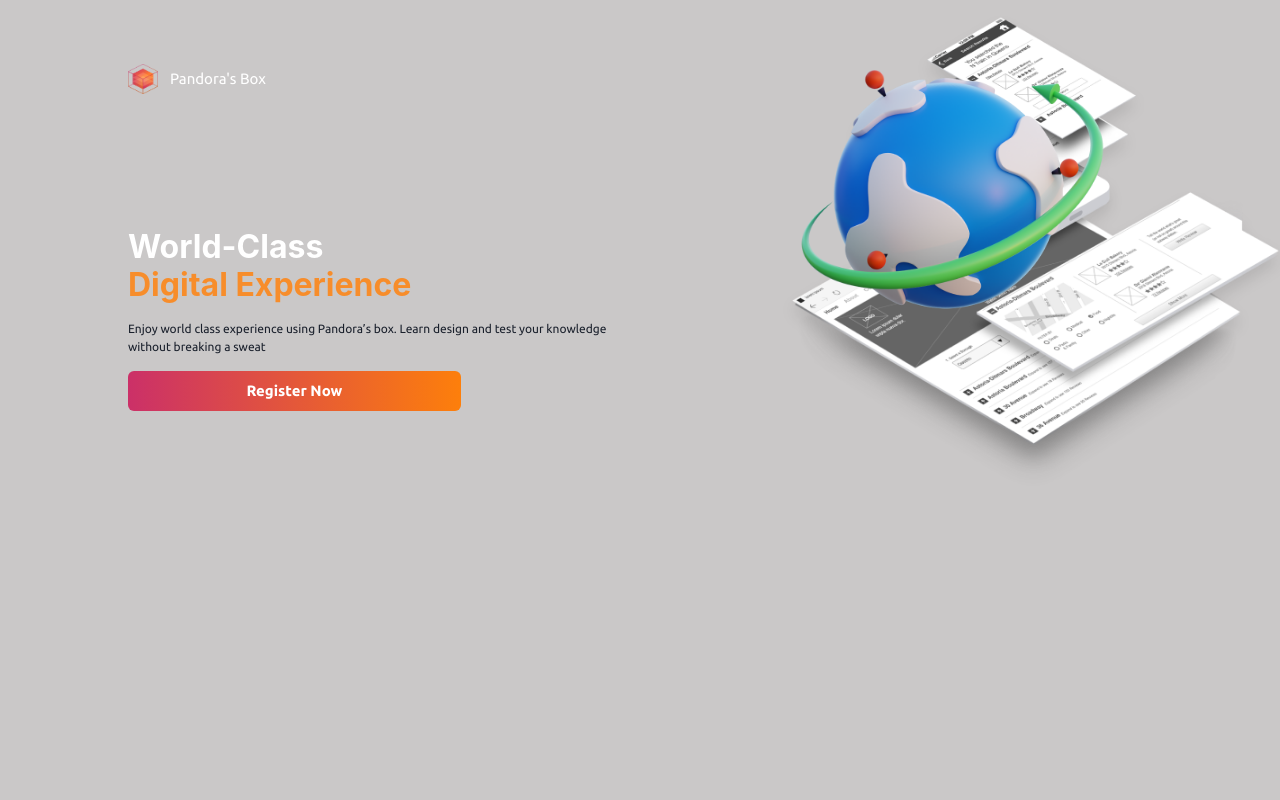
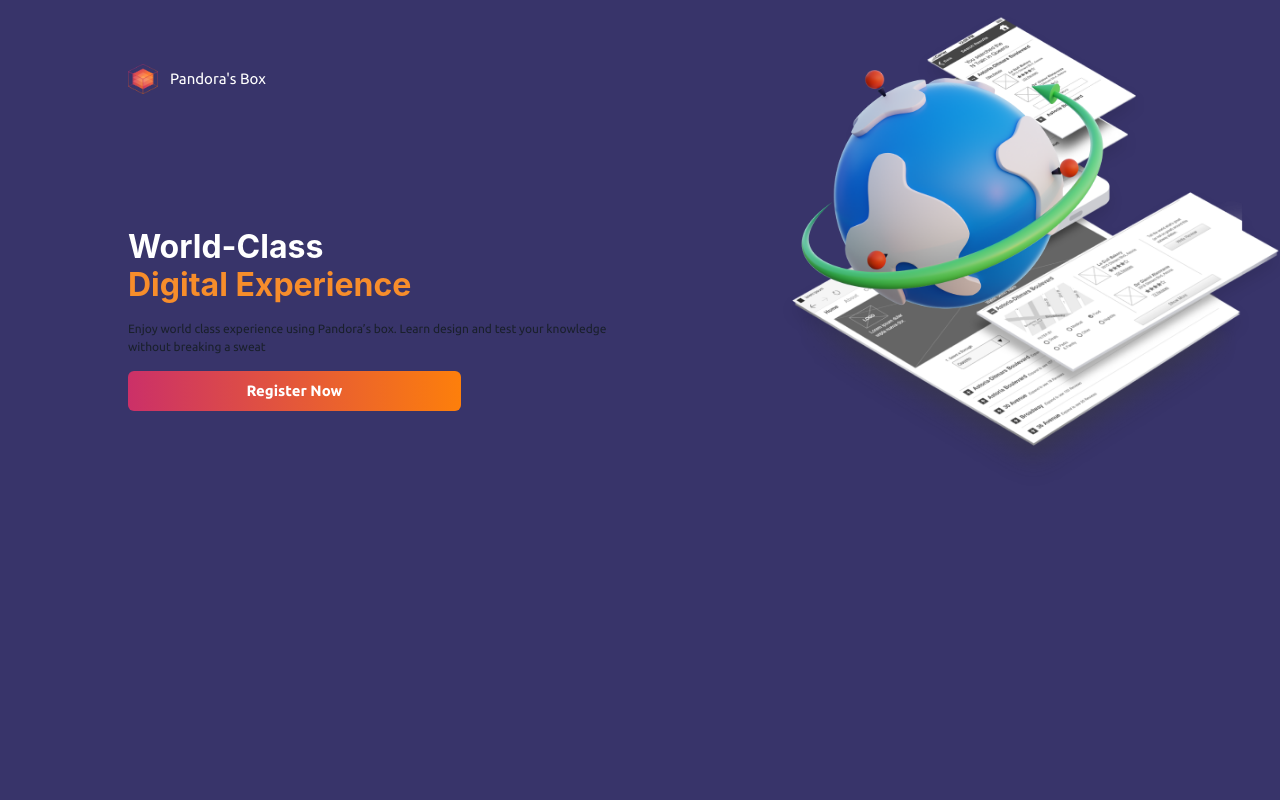
Before and after one commit to akareagwom/pandora-landingpage, a Next.js app: page / in a window 1280 px wide. Shown: the top 800 px of the page. Built offline with nearby package versions, Linux system fonts and the light colour scheme.

Commit message:
background color

```diff
--- a/src/pages/index.js
+++ b/src/pages/index.js
@@ -17,7 +17,7 @@ const Home = () => {
       <Box
         w="100%"
         position={"relative"}
-        bg={"#CAC8C8"}
+        bg={"#38346A"}
         h="100vh"
         pt="5%"
         fontFamily="Ubuntu"
```
